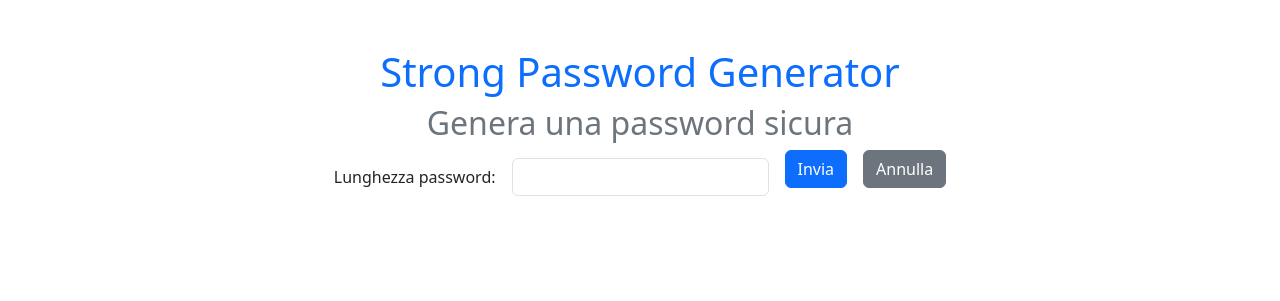
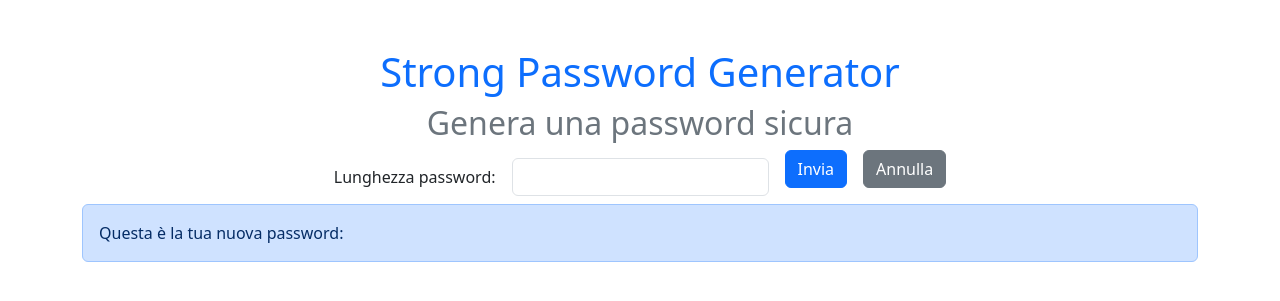
Before and after one commit to Domenic0Ferrari/php-strong-password-generator, a PHP site: page / in a window 1280 px wide. Shown: the top 301 px of the page. Run offline with PHP 8.4, Linux system fonts and the light colour scheme.

Commit message:
add style to results

```diff
--- a/index.php
+++ b/index.php
@@ -46,11 +46,13 @@ function generate_password($length)
             </div>
         </form>
 
-        <div>
+        <div class="alert alert-primary" role="alert">
+            Questa è la tua nuova password:
             <?=
             generate_password($password_length);
             ?>
         </div>
+
     </div>
 </body>
 
```
